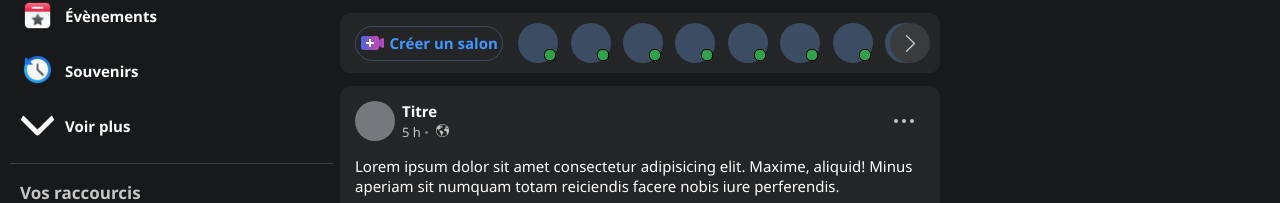
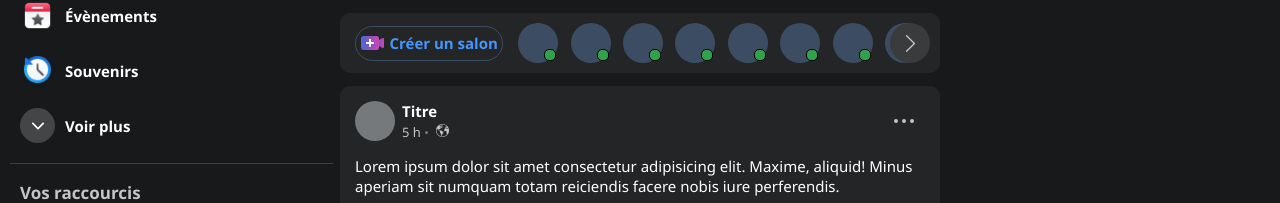
Before and after one commit to ThibertChristophe/Facebook-Clone, a React (Create React App) app in the folder facebook-clone/: page / in a window 1280 px wide. Shown: the part 472-675 px from the top of the page. Built offline with nearby package versions, Linux system fonts and the light colour scheme.

Commit message:
Bouton voir plus corrigé avec un props supplementaire

```diff
--- a/facebook-clone/src/components/WidgetButton.js
+++ b/facebook-clone/src/components/WidgetButton.js
@@ -1,6 +1,14 @@
 import React from "react";
 
 const WidgetButton = (props) => {
+  function btnNext() {
+    if (props.next !== undefined) {
+      return <div className="voirPlus"></div>;
+    } else {
+      return <img src={props.img} alt="" />;
+    }
+  }
+
   function displayNotif() {
     // Si on a une notif
     if (props.notif !== undefined) {
@@ -10,7 +18,8 @@ const WidgetButton = (props) => {
 
   return (
     <div className="widget-btn">
-      <img src={props.img} alt="" />
+      {btnNext()}
+
       <div className="widget-btn-libelle">
         <div className="widget-btn-title">{props.title}</div>
         {displayNotif()}
--- a/facebook-clone/src/components/WidgetLeft.js
+++ b/facebook-clone/src/components/WidgetLeft.js
@@ -36,7 +36,7 @@ const WidgetLeft = () => {
       <WidgetButton title="Marketplace" img={imgMarketplace} />
       <WidgetButton title="Évènements" img={imgEvent} />
       <WidgetButton title="Souvenirs" img={imgSouvenir} />
-      <WidgetButton title="Voir plus" img={imgArrowDown} />
+      <WidgetButton title="Voir plus" img={imgArrowDown} next />
       <div className="raccourcis-containt">
         <div
           className="raccourcis-containt-title"
--- a/facebook-clone/src/styles/components/_widgetBtn.scss
+++ b/facebook-clone/src/styles/components/_widgetBtn.scss
@@ -33,4 +33,15 @@
     border-radius: 20px;
     width: 35px;
   }
+  .voirPlus {
+    background-image: url(../../img/arrow-down-simple.svg);
+    width: 35px;
+    height: 35px;
+    background-repeat: no-repeat;
+    background-color: #444546;
+    background-size: 12px;
+    border-radius: 20px;
+    background-position: 50%;
+    margin-right: 10px;
+  }
 }
```
